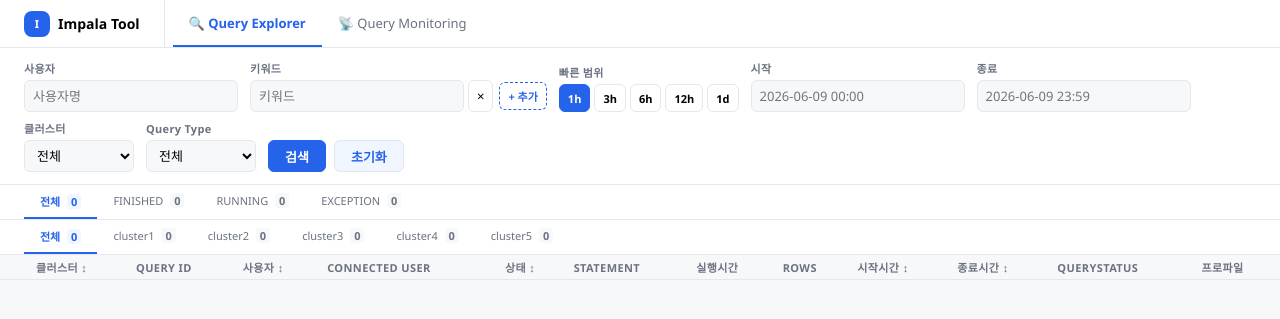
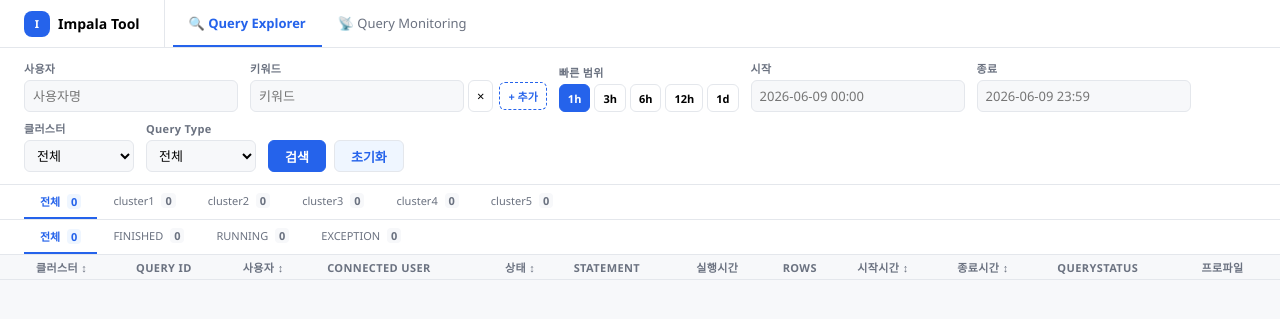
Before and after one commit to Joonhong-Park/impala_tool, a FastAPI app: page / in a window 1280 px wide. Shown: the top 319 px of the page. Run offline with FastAPI, Linux system fonts and the light colour scheme; lists and menus that the app fills with data are empty.

Commit message:
feat: QE pagination/tab fix, QM row expand, scroll/color/UX improvements
- Explorer: cluster→state tab depth order, cluster-scoped state counts,
  stmt/queryStatus div-wrap truncation, 100-item pagination, page reset on filter
- Monitor: row expand (▶/▼) for all 3 sections, cancel removes expand row,
  full-area horizontal scroll (one scrollbar), cancel button more distinct
- Both: remove all gray inline colors → inherit --c-text (black),
  increase table row vertical padding 4px→8px

Co-Authored-By: Claude Sonnet 4.6 <noreply@anthropic.com>

```diff
--- a/static/css/monitor.css
+++ b/static/css/monitor.css
@@ -163,7 +163,7 @@
 /* ── 섹션 영역 ── */
 #qm-sections {
   flex: 1;
-  overflow-y: auto;
+  overflow: auto;
   padding: var(--sp-4);
   display: flex;
   flex-direction: column;
@@ -175,7 +175,6 @@
   background: var(--c-surface);
   border: 1px solid var(--c-border);
   border-radius: var(--radius-lg);
-  overflow: hidden;
 }
 
 .qm-sec-hdr {
@@ -216,11 +215,12 @@
 .sec-cnt.amber { background: var(--c-queued-bg);    color: var(--c-queued-text); }
 .sec-cnt.green { background: var(--c-finished-bg);  color: var(--c-finished-text); }
 
-.qm-sec-body { max-height: 360px; overflow-y: auto; }
 .qm-sec-body.collapsed { display: none; }
 
 /* ── 모니터 테이블 ── */
-.qm-tbl-wrap { overflow-x: auto; }
+.qm-tbl-wrap { overflow: visible; }
+
+.qm-tbl thead { position: relative; }
 
 .qm-tbl { width: 100%; border-collapse: collapse; }
 
@@ -237,7 +237,7 @@
 }
 
 .qm-tbl td {
-  padding: var(--sp-1) var(--sp-2);
+  padding: var(--sp-2) var(--sp-2);
   border-bottom: 1px solid var(--c-border);
   font-size: var(--font-base);
   vertical-align: middle;
@@ -265,8 +265,8 @@
 
 /* ── Cancel 버튼 ── */
 .btn-cancel {
-  background: none;
-  border: 1px solid var(--c-exception-bg);
+  background: var(--c-exception-bg);
+  border: 1px solid var(--c-exception-text);
   color: var(--c-exception-text);
   font-size: var(--font-sm);
   font-weight: var(--fw-semi);
@@ -275,10 +275,13 @@
   height: var(--btn-h-sm);
   cursor: pointer;
   font-family: inherit;
-  transition: background .15s;
+  transition: all .15s;
 }
 
-.btn-cancel:hover { background: var(--c-exception-bg); }
+.btn-cancel:hover {
+  background: var(--c-exception-text);
+  color: var(--c-surface);
+}
 .btn-cancel:disabled { opacity: .5; cursor: not-allowed; }
 
 /* ── 소형 배지 ── */
--- a/static/js/explorer.js
+++ b/static/js/explorer.js
@@ -11,6 +11,8 @@ let _sortCol       = 'startTime';
 let _sortAsc       = false;
 let _activeHours   = 1;
 let _es            = null;
+let _page          = 1;
+const _pageSize    = 100;
 
 /* duration(ms) → 사람이 읽는 문자열 */
 function formatDuration(ms) {
@@ -129,8 +131,10 @@ function qeSearch() {
   _resetStateTabs();
   _allRows = [];
   _rows    = [];
+  _page    = 1;
   _openRows.clear();
   $('qe-tbody').innerHTML = '';
+  $('qe-pagination').style.display = 'none';
 
   const params = qeBuildSearchParams();
 
@@ -185,30 +189,39 @@ function qeFinish(ev) {
 /* 필터 적용 */
 function qeApplyFilters() {
   let rows = _allRows;
+  if (_activeCluster) rows = rows.filter(r => r._cluster   === _activeCluster);
   if (_activeState)   rows = rows.filter(r => r.queryState === _activeState);
-  if (_activeCluster) rows = rows.filter(r => r._cluster   === _activeCluster);
   _rows = rows;
   qeUpdateCounts();
   qeRenderTable();
 }
 
 function qeUpdateCounts() {
-  const byState   = {};
+  /* 클러스터 탭 카운트: 전체 행 기준 */
   const byCluster = {};
   _allRows.forEach(r => {
-    byState[r.queryState] = (byState[r.queryState] || 0) + 1;
     byCluster[r._cluster] = (byCluster[r._cluster] || 0) + 1;
   });
-  $('cnt-all').textContent       = _allRows.length;
+
+  document.querySelectorAll('#qe-cluster-tabs .stab').forEach(tab => {
+    const cl = tab.dataset.cluster;
+    tab.querySelector('.cnt').textContent = cl ? (byCluster[cl] || 0) : _allRows.length;
+  });
+
+  /* 상태 탭 카운트: 선택된 클러스터 기준 */
+  const clusterBase = _activeCluster
+    ? _allRows.filter(r => r._cluster === _activeCluster)
+    : _allRows;
+
+  const byState = {};
+  clusterBase.forEach(r => {
+    byState[r.queryState] = (byState[r.queryState] || 0) + 1;
+  });
+
+  $('cnt-all').textContent       = clusterBase.length;
   $('cnt-finished').textContent  = byState['FINISHED']  || 0;
   $('cnt-running').textContent   = byState['RUNNING']   || 0;
   $('cnt-exception').textContent = byState['EXCEPTION'] || 0;
-
-  document.querySelectorAll('#qe-cluster-tabs .stab').forEach(tab => {
-    const cl = tab.dataset.cluster;
-    const n  = cl ? (byCluster[cl] || 0) : _allRows.length;
-    tab.querySelector('.cnt').textContent = n;
-  });
 }
 
 /* 테이블 렌더 */
@@ -219,10 +232,14 @@ function qeRenderTable() {
     return _sortAsc ? (av > bv ? 1 : -1) : (av < bv ? 1 : -1);
   });
 
+  const totalPages = Math.ceil(sorted.length / _pageSize) || 1;
+  if (_page > totalPages) _page = totalPages;
+  const pageRows = sorted.slice((_page - 1) * _pageSize, _page * _pageSize);
+
   const tbody = $('qe-tbody');
   tbody.innerHTML = '';
 
-  sorted.forEach(q => {
+  pageRows.forEach(q => {
     const expanded     = _openRows.has(q.queryId);
     const stateCls     = _STATE_BADGE_CLS[q.queryState] || '';
     const clBadgeColor = _clFg(q._cluster);
@@ -242,24 +259,56 @@ function qeRenderTable() {
       <td><span style="background:${clBadgeBg};color:${clBadgeColor};padding:2px 7px;border-radius:5px;font-size:10px;font-weight:700">${esc(q._cluster)}</span></td>
       <td class="mono">${esc(q.queryId)}</td>
       <td style="font-weight:500">${esc(q.user || '')}</td>
-      <td style="color:#8892a4">${esc((q.attributes && q.attributes.connected_user) || '')}</td>
+      <td>${esc((q.attributes && q.attributes.connected_user) || '')}</td>
       <td><span class="badge ${stateCls}">${esc(q.queryState || '')}</span></td>
-      <td class="stmt-cell" title="${esc(q.statement || '')}">${esc(q.statement || '')}</td>
+      <td><div class="stmt-cell">${esc(q.statement || '')}</div></td>
       <td>${dur}</td>
       <td>${q.rowsProduced != null ? q.rowsProduced.toLocaleString() : '—'}</td>
-      <td style="white-space:nowrap;color:#5a6278">${esc(q.startTime || '')}</td>
-      <td style="white-space:nowrap;color:#5a6278">${esc(q.endTime || '')}</td>
-      <td>${statusHtml}</td>
+      <td style="white-space:nowrap">${esc(q.startTime || '')}</td>
+      <td style="white-space:nowrap">${esc(q.endTime || '')}</td>
+      <td><div class="status-cell">${statusHtml}</div></td>
       <td><button class="btn-dl-profile" title="프로파일 다운로드" onclick="qeDownloadProfile('${esc(q._cluster)}','${esc(q.queryId)}')">⬇</button></td>`;
     tbody.appendChild(tr);
 
     if (expanded) {
       const exp = document.createElement('tr');
       exp.className = 'expand-row';
-      exp.innerHTML = `<td colspan="13"><div class="expand-content">${esc(q.statement || '')}</div></td>`;
+      const expandStatus = !isOk
+        ? `<div class="expand-status"><strong>queryStatus:</strong> ${esc(statusVal)}</div>`
+        : '';
+      exp.innerHTML = `<td colspan="13"><div class="expand-content">${esc(q.statement || '')}</div>${expandStatus}</td>`;
       tbody.appendChild(exp);
     }
   });
+
+  qeRenderPagination(totalPages);
+}
+
+/* 페이지네이션 렌더 */
+function qeRenderPagination(totalPages) {
+  const pg = $('qe-pagination');
+  if (totalPages <= 1) { pg.style.display = 'none'; return; }
+  pg.style.display = '';
+
+  const start = Math.max(1, _page - 2);
+  const end   = Math.min(totalPages, _page + 2);
+
+  let html = `<span class="pg-info">${_page} / ${totalPages} 페이지 (총 ${_rows.length}건)</span>`;
+  html += `<button class="btn-pg" onclick="qeGoPage(1)" ${_page === 1 ? 'disabled' : ''}>«</button>`;
+  html += `<button class="btn-pg" onclick="qeGoPage(${_page - 1})" ${_page === 1 ? 'disabled' : ''}>‹</button>`;
+  for (let i = start; i <= end; i++) {
+    html += `<button class="btn-pg${i === _page ? ' active' : ''}" onclick="qeGoPage(${i})">${i}</button>`;
+  }
+  html += `<button class="btn-pg" onclick="qeGoPage(${_page + 1})" ${_page === totalPages ? 'disabled' : ''}>›</button>`;
+  html += `<button class="btn-pg" onclick="qeGoPage(${totalPages})" ${_page === totalPages ? 'disabled' : ''}>»</button>`;
+
+  pg.innerHTML = html;
+}
+
+function qeGoPage(n) {
+  const totalPages = Math.ceil(_rows.length / _pageSize) || 1;
+  _page = Math.max(1, Math.min(n, totalPages));
+  qeRenderTable();
 }
 
 function qeToggleRow(queryId) {
@@ -285,6 +334,7 @@ function qeSelectState(el) {
   document.querySelectorAll('#qe-state-tabs .stab').forEach(t => t.classList.remove('active'));
   el.classList.add('active');
   _activeState = el.dataset.state;
+  _page = 1;
   qeApplyFilters();
 }
 
@@ -293,6 +343,11 @@ function qeSelectCluster(el) {
   document.querySelectorAll('#qe-cluster-tabs .stab').forEach(t => t.classList.remove('active'));
   el.classList.add('active');
   _activeCluster = el.dataset.cluster;
+  /* 클러스터 전환 시 상태 탭은 항상 '전체'로 리셋 */
+  _activeState = '';
+  document.querySelectorAll('#qe-state-tabs .stab').forEach(t => t.classList.remove('active'));
+  document.querySelector('#qe-state-tabs [data-state=""]').classList.add('active');
+  _page = 1;
   qeApplyFilters();
 }
 
@@ -332,8 +387,10 @@ function qeReset() {
   if (_es) { _es.close(); _es = null; }
   _allRows = [];
   _rows    = [];
+  _page    = 1;
   _openRows.clear();
   $('qe-tbody').innerHTML = '';
+  $('qe-pagination').style.display = 'none';
   $('qe-summary').style.display = 'none';
   $('qe-progress').classList.remove('show');
   $('qe-search-btn').disabled = false;
--- a/static/js/monitor.js
+++ b/static/js/monitor.js
@@ -3,7 +3,11 @@
    ═══════════════════════════════════════════════════════ */
 
 let _qmSelectedHost  = null;
-let _inflightQueries = [];
+let _inflightQueries = [];   /* Rows Available 취소에 사용 */
+let _qmInflight      = [];
+let _qmWaiting       = [];
+let _qmCompleted     = [];
+let _qmOpenRows      = new Set();
 
 function _parseProgress(progressStr) {
   return parseFloat(progressStr?.match(/\((\d+(?:\.\d+)?)%\)/)?.[1]) || 0;
@@ -79,7 +83,7 @@ function qmSelectCoord(item) {
   $('qm-infobar').style.borderLeftColor = item.dataset.color;
   const nameEl = $('qm-coord-name');
   nameEl.textContent     = item.dataset.host;
-  nameEl.style.color     = '#1a1d2e';
+  nameEl.style.color     = '';
   nameEl.style.fontStyle = 'normal';
   $('qm-refresh-btn').disabled = false;
   $('qm-cancel-rows-btn').disabled = false;
@@ -100,6 +104,15 @@ function toggleSec(hdr) {
   chev.textContent = collapsed ? '▸' : '▾';
 }
 
+/* 행 확장 토글 */
+function qmToggleRow(queryId, section) {
+  if (_qmOpenRows.has(queryId)) _qmOpenRows.delete(queryId);
+  else _qmOpenRows.add(queryId);
+  if (section === 'inflight')  renderInflight(_qmInflight);
+  else if (section === 'waiting')   renderWaiting(_qmWaiting);
+  else if (section === 'completed') renderCompleted(_qmCompleted);
+}
+
 /* 쿼리 조회 */
 async function qmFetchQueries() {
   const host = _qmSelectedHost;
@@ -118,6 +131,10 @@ async function qmFetchQueries() {
     const completed = data.completed_queries    || [];
 
     _inflightQueries = inflight;
+    _qmInflight  = inflight;
+    _qmWaiting   = waiting;
+    _qmCompleted = completed;
+    _qmOpenRows.clear();
 
     renderInflight(inflight);
     renderWaiting(waiting);
@@ -131,6 +148,8 @@ async function qmFetchQueries() {
     updateSecCnt('sec-cnt-waiting',   waiting.length,   'amber');
     updateSecCnt('sec-cnt-completed', completed.length, 'green');
   } catch (e) {
+    _qmInflight = _qmWaiting = _qmCompleted = [];
+    _inflightQueries = [];
     renderInflight([]);
     renderWaiting([]);
     renderCompleted([]);
@@ -150,9 +169,9 @@ function updateSecCnt(id, n, colorClass) {
   el.className = 'sec-cnt' + (n > 0 ? ' ' + colorClass : '');
 }
 
-/* ── 렌더 함수 공통 ── */
+/* ── 렌더 공통 ── */
 function emptyRow(colspan, msg) {
-  return `<tr><td colspan="${colspan}" style="text-align:center;color:#b0b8cc;padding:20px;font-style:italic">${msg}</td></tr>`;
+  return `<tr><td colspan="${colspan}" style="text-align:center;color:var(--c-muted);padding:20px;font-style:italic">${msg}</td></tr>`;
 }
 
 function stateBadge(state) {
@@ -165,28 +184,24 @@ function qidCell(q) {
   return `<td class="mono">${esc(q.query_id)}</td>`;
 }
 
-/* Cancel 버튼 셀 */
 function cancelCell(q) {
   return `<td><button class="btn-cancel" onclick="qmCancel(this,'${esc(q.query_id)}')">Cancel</button></td>`;
 }
 
-/* 공통 메타 셀들 (User / DB / Type) */
 function metaCells(q) {
   return `
     <td>${esc(q.effective_user || '')}</td>
-    <td style="color:#8892a4">${esc(q.default_db || '')}</td>
+    <td>${esc(q.default_db || '')}</td>
     <td>${esc(q.stmt_type || '')}</td>`;
 }
 
-function stmtCell(q) {
-  return `<td class="stmt-cell" title="${esc(q.stmt || '')}">${esc(q.stmt || '')}</td>`;
+function expandBtn(queryId, section) {
+  const open = _qmOpenRows.has(queryId);
+  return `<td class="expand-btn" onclick="qmToggleRow('${esc(queryId)}','${section}')">${open ? '▼' : '▶'}</td>`;
 }
 
-/* 행 추가 */
-function appendRow(tbody, html) {
-  const tr = document.createElement('tr');
-  tr.innerHTML = html;
-  tbody.appendChild(tr);
+function expandRow(stmt, colspan) {
+  return `<tr class="expand-row"><td colspan="${colspan}"><div class="expand-content">${esc(stmt)}</div></td></tr>`;
 }
 
 /* ── 렌더: In-Flight ── */
@@ -194,27 +209,33 @@ function renderInflight(queries) {
   const tbody = $('tbody-inflight');
   tbody.innerHTML = '';
   if (!queries.length) {
-    tbody.innerHTML = emptyRow(14, '실행 중인 쿼리 없음');
+    tbody.innerHTML = emptyRow(15, '실행 중인 쿼리 없음');
     return;
   }
   queries.forEach(q => {
-    const pct = _parseProgress(q.progress);
-    appendRow(tbody, `
+    const pct      = _parseProgress(q.progress);
+    const expanded = _qmOpenRows.has(q.query_id);
+    const tr = document.createElement('tr');
+    if (expanded) tr.classList.add('expanded');
+    tr.innerHTML = `
+      ${expandBtn(q.query_id, 'inflight')}
       ${qidCell(q)}
       ${cancelCell(q)}
       ${metaCells(q)}
       <td><span class="badge-sm badge-running-sm">${esc(q.state || '')}</span></td>
       <td>
         <div class="prog-wrap"><div class="prog-fill" style="width:${Math.min(pct, 100)}%"></div></div>
-        <span style="color:#8892a4">${pct.toFixed(1)}%</span>
+        <span>${pct.toFixed(1)}%</span>
       </td>
-      <td style="white-space:nowrap;color:#8892a4">${esc(q.start_time || '')}</td>
+      <td style="white-space:nowrap">${esc(q.start_time || '')}</td>
       <td>${esc(q.duration || '')}</td>
-      <td style="color:#5a6278">${q.row_fetched != null ? q.row_fetched : '—'}</td>
-      <td style="color:#5a6278">${esc(q.mem_usage || '')}</td>
-      <td style="color:#8892a4">${esc(q.last_event || '')}</td>
-      <td style="color:#8892a4">${esc(q.resource_pool || '')}</td>
-      ${stmtCell(q)}`);
+      <td>${q.row_fetched != null ? q.row_fetched : '—'}</td>
+      <td>${esc(q.mem_usage || '')}</td>
+      <td>${esc(q.last_event || '')}</td>
+      <td>${esc(q.resource_pool || '')}</td>
+      <td><div class="stmt-cell">${esc(q.stmt || '')}</div></td>`;
+    tbody.appendChild(tr);
+    if (expanded) tbody.insertAdjacentHTML('beforeend', expandRow(q.stmt || '', 15));
   });
 }
 
@@ -223,22 +244,28 @@ function renderWaiting(queries) {
   const tbody = $('tbody-waiting');
   tbody.innerHTML = '';
   if (!queries.length) {
-    tbody.innerHTML = emptyRow(13, '대기 중인 쿼리 없음');
+    tbody.innerHTML = emptyRow(14, '대기 중인 쿼리 없음');
     return;
   }
   queries.forEach(q => {
-    appendRow(tbody, `
+    const expanded = _qmOpenRows.has(q.query_id);
+    const tr = document.createElement('tr');
+    if (expanded) tr.classList.add('expanded');
+    tr.innerHTML = `
+      ${expandBtn(q.query_id, 'waiting')}
       ${qidCell(q)}
       ${cancelCell(q)}
       ${metaCells(q)}
       <td>${stateBadge(q.state)}</td>
-      <td style="color:#e67e22;font-weight:600">${esc(q.waiting_time || '')}</td>
-      <td style="white-space:nowrap;color:#8892a4">${esc(q.start_time || '')}</td>
-      <td style="white-space:nowrap;color:#8892a4">${esc(q.end_time || '')}</td>
+      <td style="font-weight:600">${esc(q.waiting_time || '')}</td>
+      <td style="white-space:nowrap">${esc(q.start_time || '')}</td>
+      <td style="white-space:nowrap">${esc(q.end_time || '')}</td>
       <td>${esc(q.duration || '')}</td>
-      <td style="color:#5a6278">${q.row_fetched != null ? q.row_fetched : '—'}</td>
-      <td style="color:#5a6278">${esc(q.mem_usage || '')}</td>
-      ${stmtCell(q)}`);
+      <td>${q.row_fetched != null ? q.row_fetched : '—'}</td>
+      <td>${esc(q.mem_usage || '')}</td>
+      <td><div class="stmt-cell">${esc(q.stmt || '')}</div></td>`;
+    tbody.appendChild(tr);
+    if (expanded) tbody.insertAdjacentHTML('beforeend', expandRow(q.stmt || '', 14));
   });
 }
 
@@ -247,23 +274,29 @@ function renderCompleted(queries) {
   const tbody = $('tbody-completed');
   tbody.innerHTML = '';
   if (!queries.length) {
-    tbody.innerHTML = emptyRow(14, '완료된 쿼리 없음');
+    tbody.innerHTML = emptyRow(15, '완료된 쿼리 없음');
     return;
   }
   queries.forEach(q => {
-    appendRow(tbody, `
+    const expanded = _qmOpenRows.has(q.query_id);
+    const tr = document.createElement('tr');
+    if (expanded) tr.classList.add('expanded');
+    tr.innerHTML = `
+      ${expandBtn(q.query_id, 'completed')}
       ${qidCell(q)}
       ${metaCells(q)}
       <td>${stateBadge(q.state)}</td>
-      <td style="white-space:nowrap;color:#8892a4">${esc(q.start_time || '')}</td>
-      <td style="white-space:nowrap;color:#8892a4">${esc(q.end_time || '')}</td>
+      <td style="white-space:nowrap">${esc(q.start_time || '')}</td>
+      <td style="white-space:nowrap">${esc(q.end_time || '')}</td>
       <td>${esc(q.duration || '')}</td>
-      <td style="color:#8892a4">${esc(q.queued_duration || '—')}</td>
-      <td style="color:#5a6278">${q.row_fetched != null ? q.row_fetched : '—'}</td>
-      <td style="color:#5a6278">${esc(q.bytes_read || '—')}</td>
-      <td style="color:#5a6278">${esc(q.mem_usage || '')}</td>
-      <td style="color:#8892a4">${esc(q.resource_pool || '')}</td>
-      ${stmtCell(q)}`);
+      <td>${esc(q.queued_duration || '—')}</td>
+      <td>${q.row_fetched != null ? q.row_fetched : '—'}</td>
+      <td>${esc(q.bytes_read || '—')}</td>
+      <td>${esc(q.mem_usage || '')}</td>
+      <td>${esc(q.resource_pool || '')}</td>
+      <td><div class="stmt-cell">${esc(q.stmt || '')}</div></td>`;
+    tbody.appendChild(tr);
+    if (expanded) tbody.insertAdjacentHTML('beforeend', expandRow(q.stmt || '', 15));
   });
 }
 
@@ -281,8 +314,12 @@ async function qmCancel(btn, queryId) {
     row.style.opacity = '0.4';
     row.style.transition = 'opacity .4s';
     setTimeout(() => {
+      const nextRow = row.nextElementSibling;
+      if (nextRow && nextRow.classList.contains('expand-row')) nextRow.remove();
       row.remove();
-      _inflightQueries = _inflightQueries.filter(q => q.query_id !== queryId);
+      _qmInflight = _qmInflight.filter(q => q.query_id !== queryId);
+      _inflightQueries = _qmInflight;
+      _qmOpenRows.delete(queryId);
       qmRefreshCounts();
       showToast('쿼리가 취소되었습니다.');
     }, 400);
--- a/templates/_explorer.html
+++ b/templates/_explorer.html
@@ -65,19 +65,19 @@
   <span id="qe-summary-text"></span>
 </div>
 
-<!-- 상태 탭 -->
+<!-- 클러스터 탭 (1depth) -->
+<div class="tab-bar" id="qe-cluster-tabs">
+  <div class="stab active" data-cluster="" onclick="qeSelectCluster(this)">전체 <span class="cnt">0</span></div>
+  <!-- JS로 채움 -->
+</div>
+
+<!-- 상태 탭 (2depth) -->
 <div class="tab-bar" id="qe-state-tabs">
   <div class="stab active" data-state="" onclick="qeSelectState(this)">전체 <span class="cnt" id="cnt-all">0</span></div>
   <div class="stab" data-state="FINISHED" onclick="qeSelectState(this)">FINISHED <span class="cnt" id="cnt-finished">0</span></div>
   <div class="stab" data-state="RUNNING" onclick="qeSelectState(this)">RUNNING <span class="cnt" id="cnt-running">0</span></div>
   <div class="stab" data-state="EXCEPTION" onclick="qeSelectState(this)">EXCEPTION <span class="cnt" id="cnt-exception">0</span></div>
   <div style="flex:1"></div>
-</div>
-
-<!-- 클러스터 탭 -->
-<div class="tab-bar" id="qe-cluster-tabs">
-  <div class="stab active" data-cluster="" onclick="qeSelectCluster(this)">전체 <span class="cnt">0</span></div>
-  <!-- JS로 채움 -->
 </div>
 
 <div class="tbl-wrap">
@@ -102,3 +102,5 @@
     <tbody id="qe-tbody"></tbody>
   </table>
 </div>
+
+<div id="qe-pagination" style="display:none"></div>
--- a/templates/_monitor.html
+++ b/templates/_monitor.html
@@ -45,6 +45,7 @@
           <div class="qm-tbl-wrap">
             <table class="qm-tbl">
               <thead><tr>
+                <th style="width:28px"></th>
                 <th>Query ID</th><th>Cancel</th><th>User</th><th>DB</th><th>Type</th>
                 <th>State</th><th>Progress</th><th>Start</th><th>Duration</th>
                 <th>Rows</th><th>Mem</th><th>Last Event</th><th>Pool</th><th>Statement</th>
@@ -65,6 +66,7 @@
           <div class="qm-tbl-wrap">
             <table class="qm-tbl">
               <thead><tr>
+                <th style="width:28px"></th>
                 <th>Query ID</th><th>Cancel</th><th>User</th><th>DB</th><th>Type</th>
                 <th>State</th><th>Waiting Time</th><th>Start</th><th>End</th>
                 <th>Duration</th><th>Rows</th><th>Mem</th><th>Statement</th>
@@ -85,6 +87,7 @@
           <div class="qm-tbl-wrap">
             <table class="qm-tbl">
               <thead><tr>
+                <th style="width:28px"></th>
                 <th>Query ID</th><th>User</th><th>DB</th><th>Type</th><th>State</th>
                 <th>Start</th><th>End</th><th>Duration</th><th>Queued</th>
                 <th>Rows</th><th>Bytes Read</th><th>Mem Peak</th><th>Pool</th><th>Statement</th>
```
Also changed, not shown: static/css/explorer.css (+69 -4 lines).
